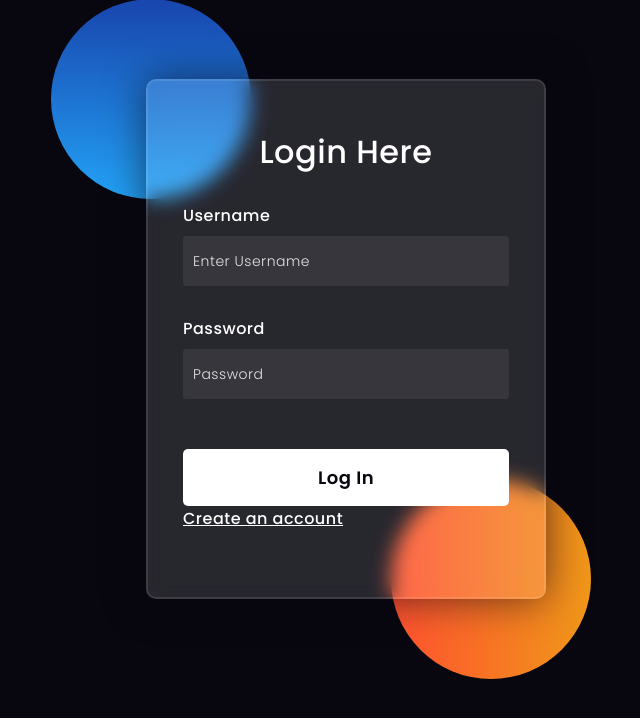
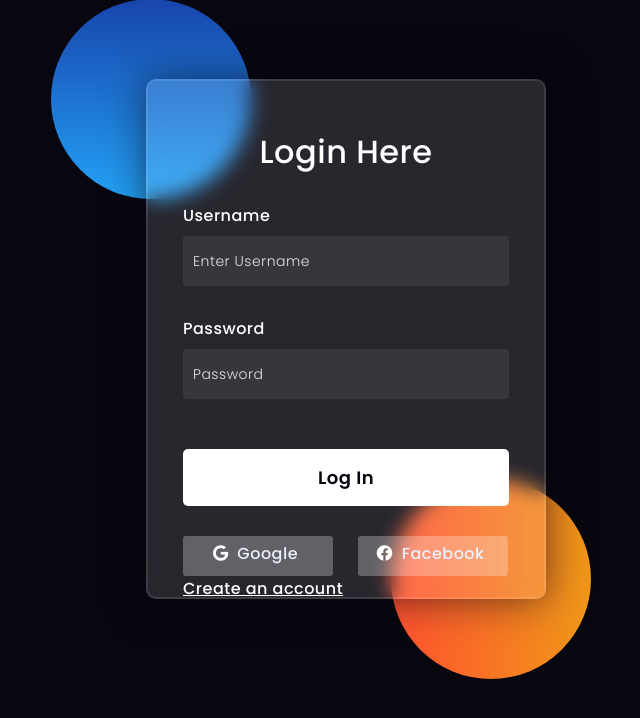
Before and after one commit to sushantnair/scfy, a Django app: page /main/ in a window 1280 px wide. Shown: the part 61-779 px from the top of the page, without its empty margins (294-934 px from the left). Run offline with Django 4.2, Linux system fonts and the light colour scheme.

Commit message:
some minor updates

```diff
--- a/scfy/templates/main/login.html
+++ b/scfy/templates/main/login.html
@@ -150,10 +150,10 @@ button{
 
         <button type="submit">Log In</button>
         <!-- <input type="button" value=""> -->
-        <!-- <div class="social">
+        <div class="social">
           <div class="go"><i class="fab fa-google"></i>  Google</div>
           <div class="fb"><i class="fab fa-facebook"></i>  Facebook</div>
-        </div> -->
+        </div>
         <a href="{% url 'signup' %}" >Create an account</a>
     </form>
 </body>
```
Also changed, not shown: scfy/db.sqlite3.
